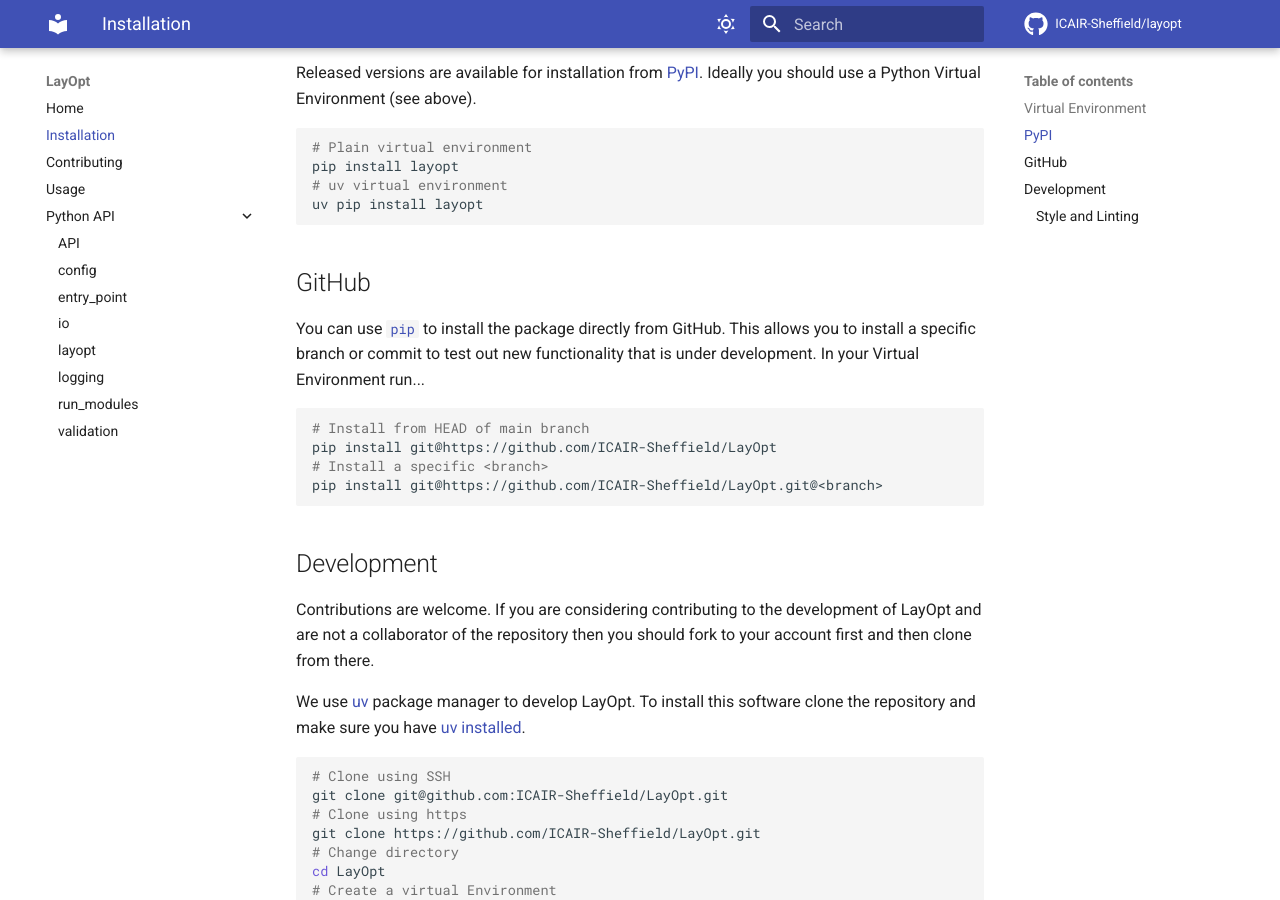
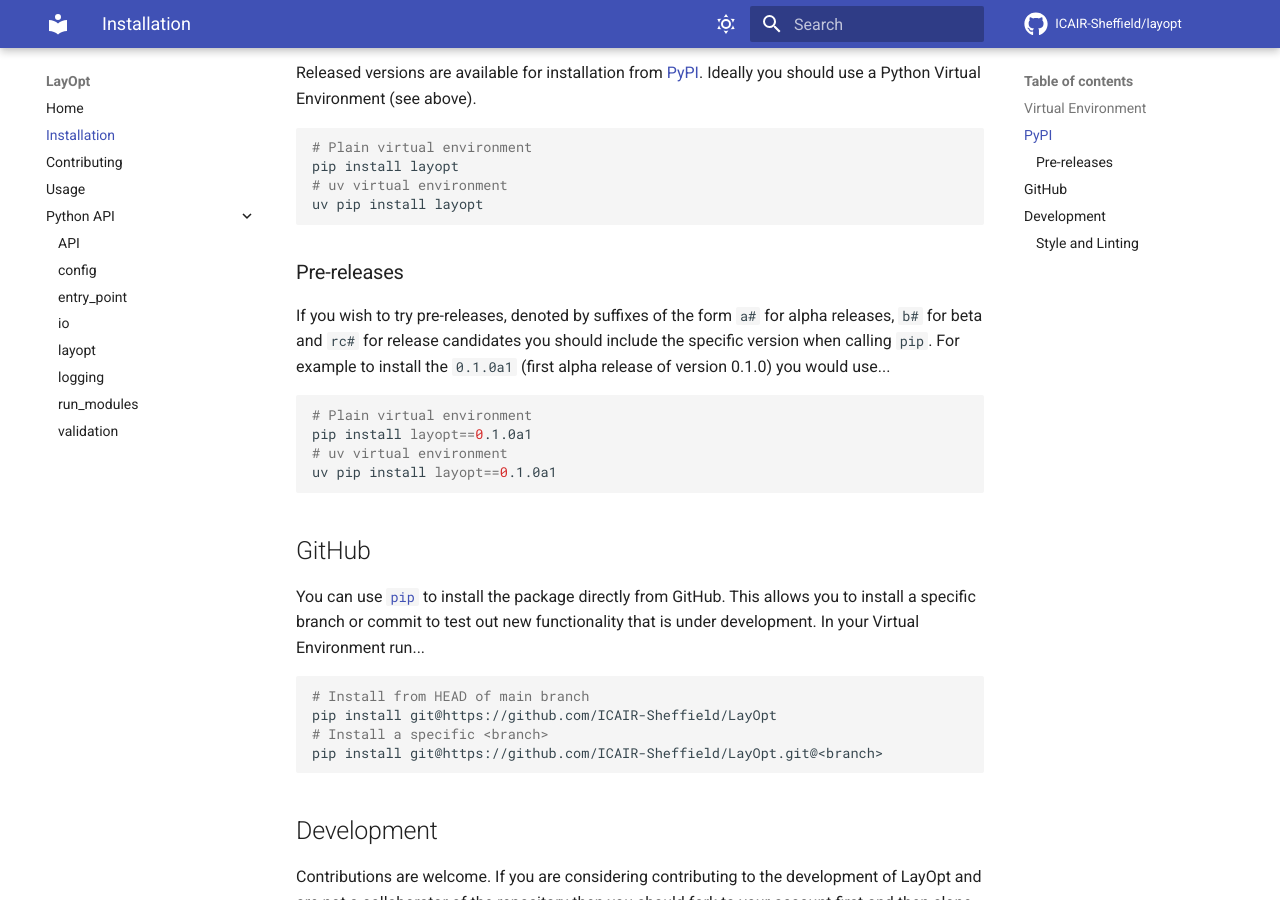
Before and after one commit to ICAIR-Sheffield/LayOpt, an MkDocs documentation site: the page built from docs/installation.md, in a window 1280 px wide and 900 px high, scrolled down 622 px. Built offline with MkDocs 1.6.1 and Material for MkDocs 9.7.7, drawn with Linux system fonts in a browser that asks for light colours; comment, search, counter and statistics services are not loaded.

````diff
--- a/docs/installation.md
+++ b/docs/installation.md
@@ -30,6 +30,19 @@ Released versions are available for installation from [PyPI][pypi]. Ideally you
 pip install layopt
 # uv virtual environment
 uv pip install layopt
+```
+
+### Pre-releases
+
+If you wish to try pre-releases, denoted by suffixes of the form `a#` for alpha releases, `b#` for beta and `rc#` for
+release candidates you should include the specific version when calling `pip`. For example to install the `0.1.0a1`
+(first alpha release of version 0.1.0) you would use...
+
+``` shell
+# Plain virtual environment
+pip install layopt==0.1.0a1
+# uv virtual environment
+uv pip install layopt==0.1.0a1
 ```
 
 ## GitHub
--- a/src/layopt/__init__.py
+++ b/src/layopt/__init__.py
@@ -16,7 +16,7 @@ __release__ = ".".join(__version__.split(".")[:-2])
 LAYOPT_VERSION = Version(__version__)
 if LAYOPT_VERSION.is_prerelease and LAYOPT_VERSION.is_devrelease:
     LAYOPT_BASE_VERSION = str(LAYOPT_VERSION.base_version)
-    LAYOPT_COMMIT = str(LAYOPT_VERSION).split("+g")[1]
+    LAYOPT_COMMIT = str(LAYOPT_VERSION).split("+")[1]
 else:
     LAYOPT_BASE_VERSION = str(LAYOPT_VERSION)
     LAYOPT_COMMIT = ""
````
Also changed, not shown: README.md (+13 -0 lines), pyproject.toml (+7 -4 lines), 1 other file.
